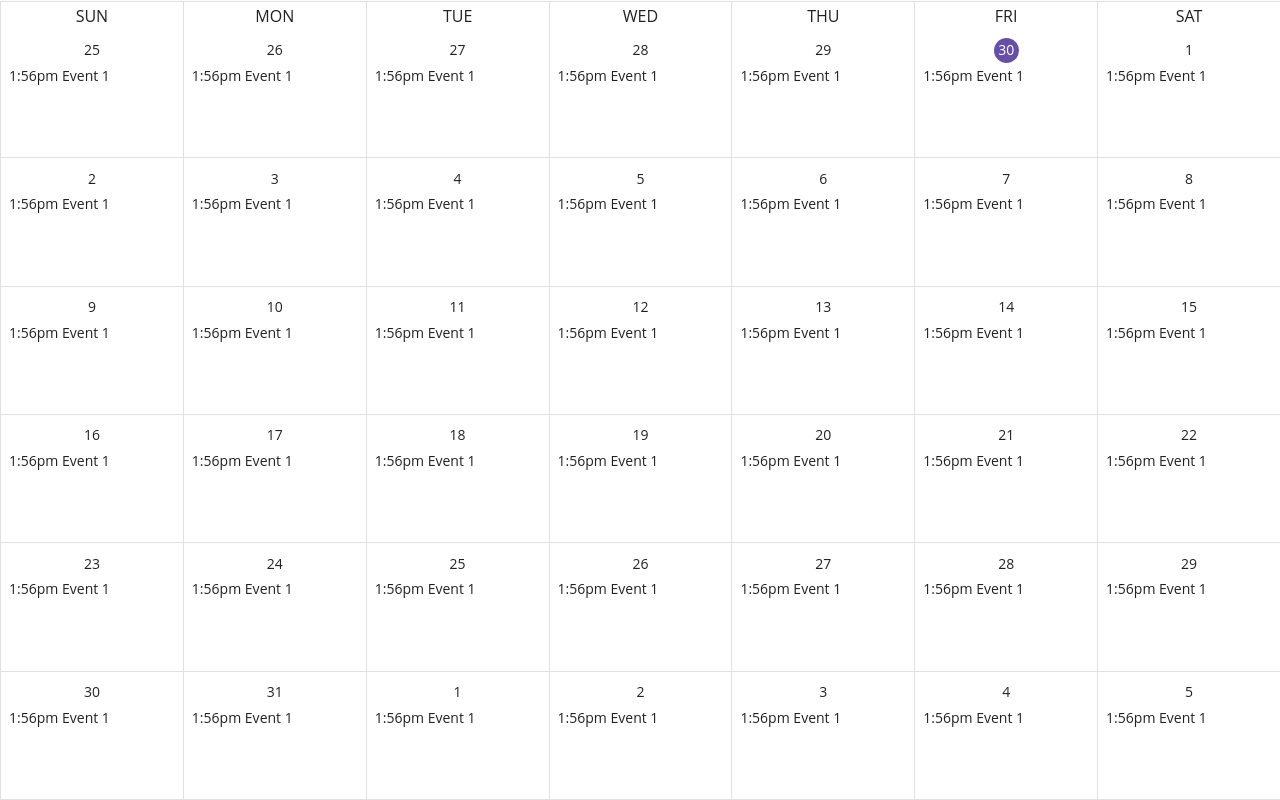
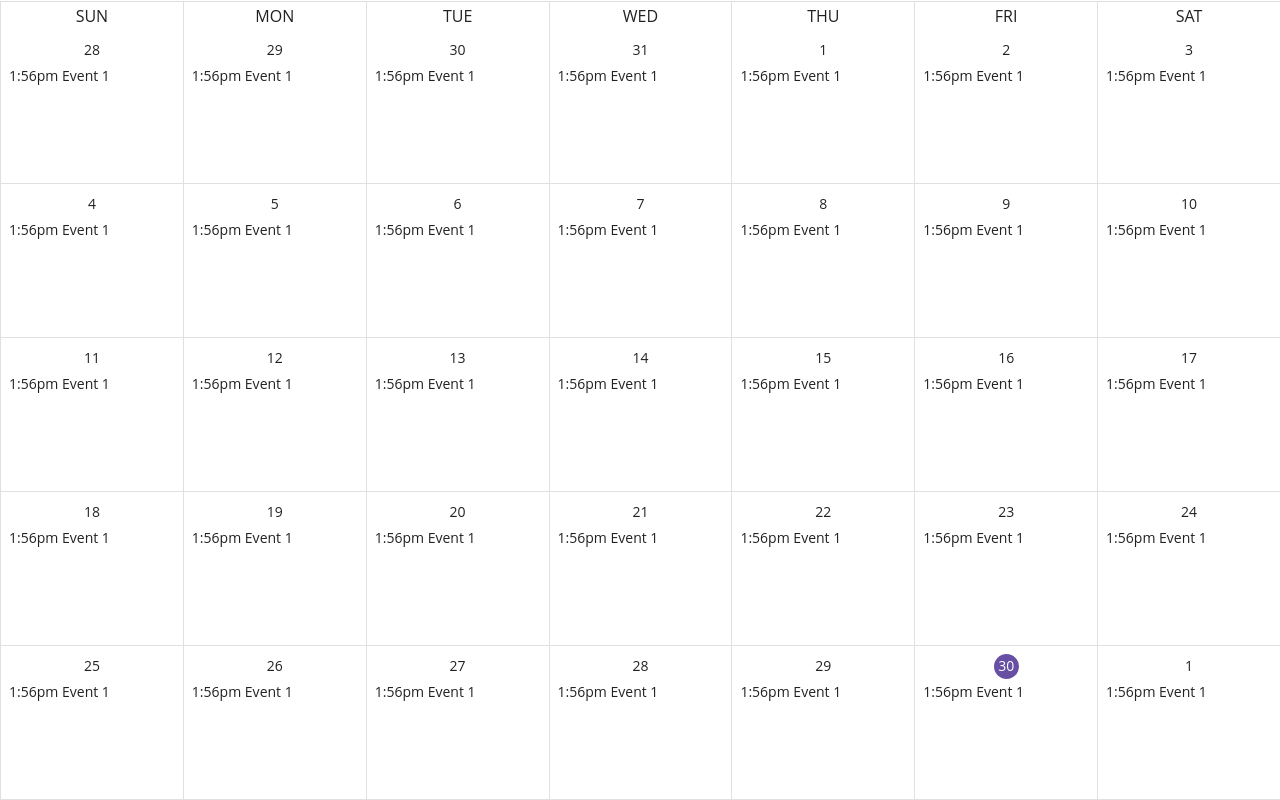
Before and after one commit to darrenleung1208hk/timeflex-revamp, a Next.js app: page /month in a window 1280 px wide. Built offline with nearby package versions, Linux system fonts and the light colour scheme.

Commit message:
month calendar render month and events from props

```diff
--- a/components/MonthCalendar.tsx
+++ b/components/MonthCalendar.tsx
@@ -1,18 +1,17 @@
 import { Box, Grid, Stack, Typography } from "@mui/material";
-import { Event, getMonthCalendarDays } from "../core";
+import { Event, getMonthCalendarDays, Month } from "../core";
 import { format, isSameDay } from "date-fns";
-
-const events: Event[] = new Array(60).fill({
-	title: "Event 1",
-	startDate: new Date(),
-});
+import React from "react";
 
 const daysOfWeek = ["Sun", "Mon", "Tue", "Wed", "Thu", "Fri", "Sat"];
 const daysOfWeekBarHeight = "30px";
 
-const month = 9;
+interface Props {
+	month: Month;
+	events: Event[];
+}
 
-export const MonthCalendar = () => {
+export const MonthCalendar: React.FC<Props> = ({ month, events }) => {
 	const dates = getMonthCalendarDays(month);
 
 	return (
--- a/pages/month.tsx
+++ b/pages/month.tsx
@@ -1,11 +1,18 @@
 import { Box } from "@mui/material";
 import { NextPage } from "next";
 import { MonthCalendar } from "../components";
+import { Event } from "../core";
+
+const events: Event[] = new Array(60).fill({
+	title: "Event 1",
+	startDate: new Date(),
+	endDate: new Date(),
+});
 
 const Month: NextPage = () => {
 	return (
 		<Box height="100vh">
-			<MonthCalendar />
+			<MonthCalendar month={8} events={events} />
 		</Box>
 	);
 };
```
